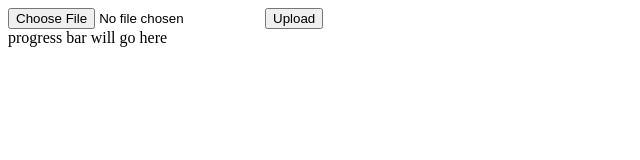
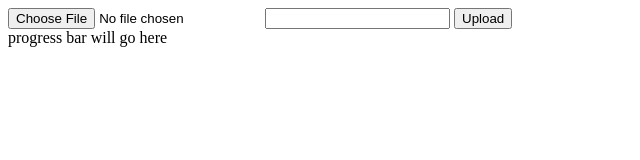
Before and after one commit to frazcaz97/netflix-analytics, a plain HTML site: page index.html in a window 1280 px wide. Shown: the whole page, without its empty margins (0-640 px from the left). Drawn offline with Linux system fonts and the light colour scheme.

Commit message:
added field for user to add omdb api key

```diff
--- a/index.html
+++ b/index.html
@@ -8,8 +8,9 @@
 
     <body>
         <div id="input">
-            <input id="uploadInput" type="file" accept=".csv" name="myFile">
-            <input type="button" value="Upload" onclick="ingestFile()">
+                <input id="uploadInput" type="file" accept=".csv" name="myFile">
+                <input id="apiKeyField" type="text" name="APIkey">
+                <input type="button" value="Upload" onclick="ingestFile()">
             <div id="progressBar">
                 <body>progress bar will go here</body>
             </div>
```
